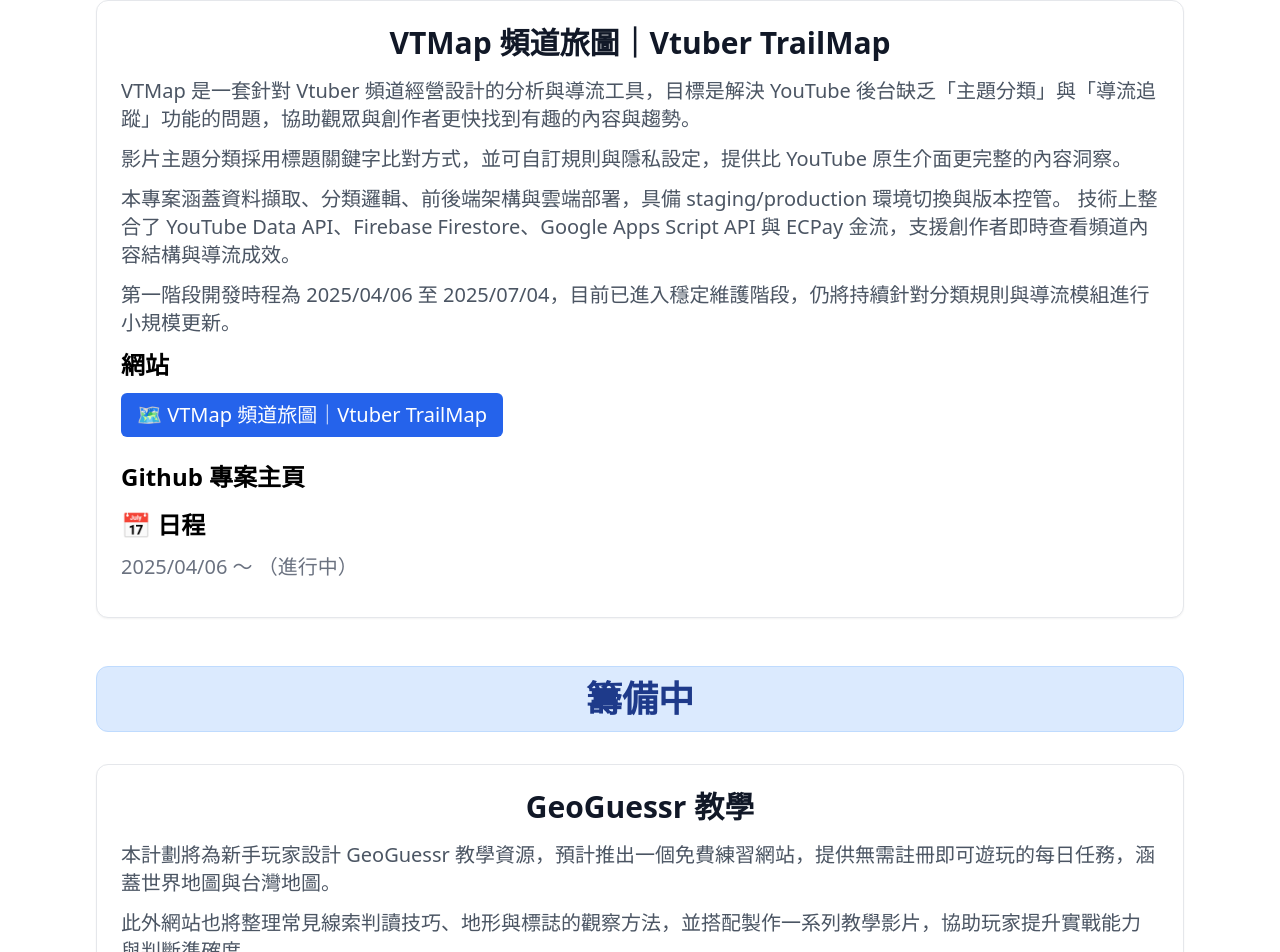
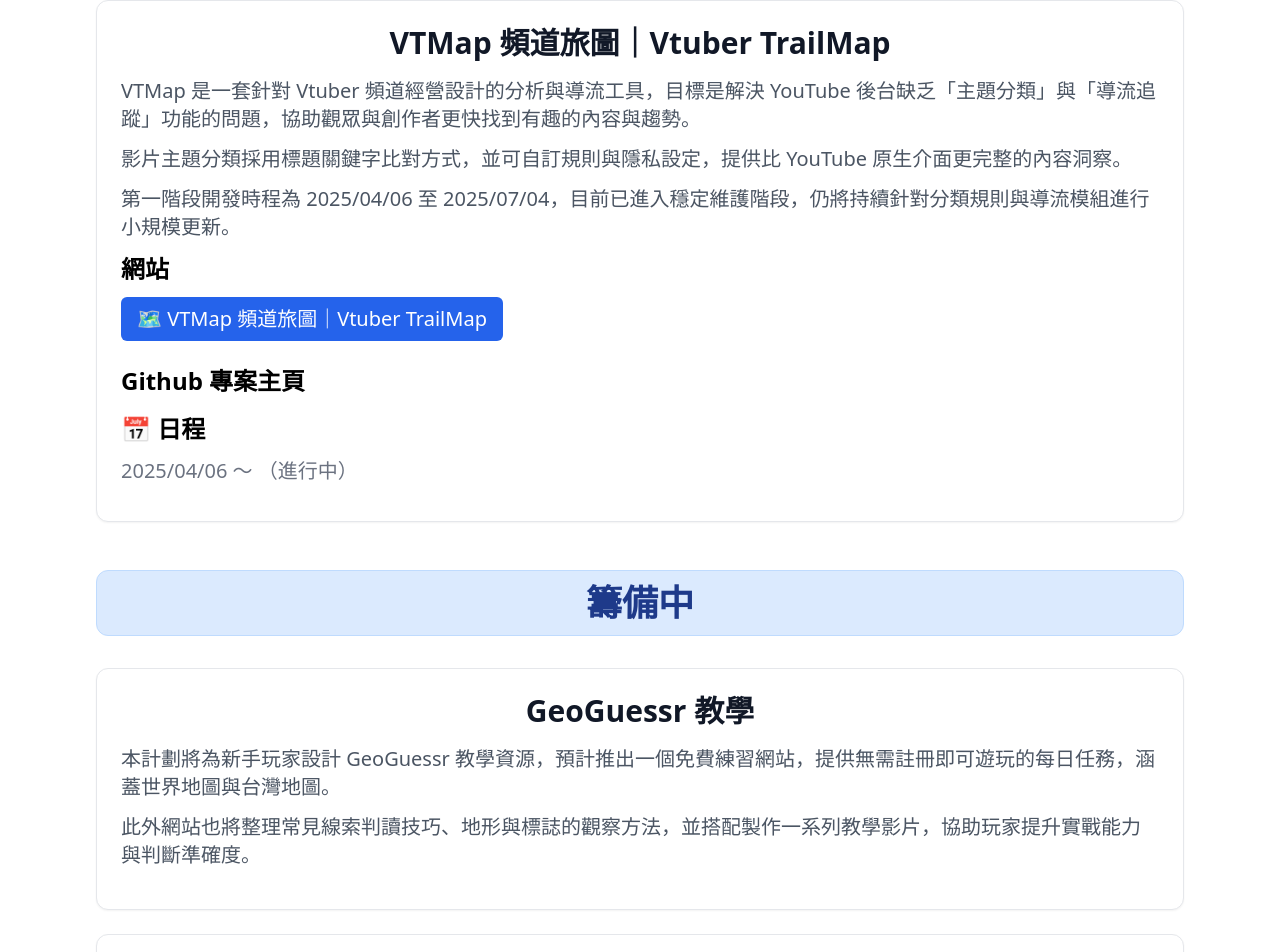
Before and after one commit to WasabiPingKak/Pingkak-Site, a React (Vite) app: page /#/plan in a window 1280 px wide. Shown: the part 2754-3706 px from the top of the page. Built offline with nearby package versions, Linux system fonts and the light colour scheme; no server answers.

Commit message:
Update plan description

```diff
--- a/src/pages/PlanPage.jsx
+++ b/src/pages/PlanPage.jsx
@@ -146,10 +146,6 @@ export default function PlanPage() {
                   影片主題分類採用標題關鍵字比對方式，並可自訂規則與隱私設定，提供比 YouTube 原生介面更完整的內容洞察。
                 </p>
                 <p className="mb-3">
-                  本專案涵蓋資料擷取、分類邏輯、前後端架構與雲端部署，具備 staging/production 環境切換與版本控管。
-                  技術上整合了 YouTube Data API、Firebase Firestore、Google Apps Script API 與 ECPay 金流，支援創作者即時查看頻道內容結構與導流成效。
-                </p>
-                <p className="mb-3">
                   第一階段開發時程為 2025/04/06 至 2025/07/04，目前已進入穩定維護階段，仍將持續針對分類規則與導流模組進行小規模更新。
                 </p>
                 <h3 className="section-heading">
```
